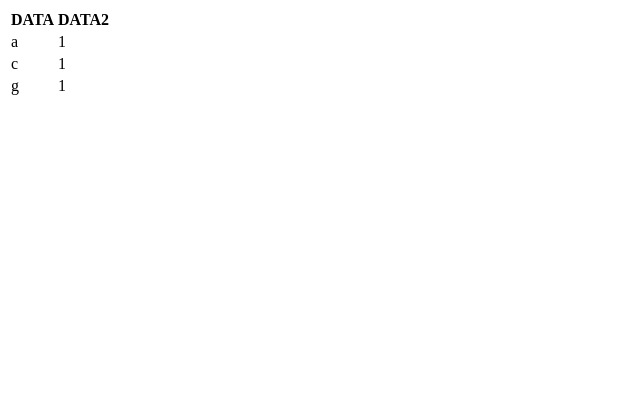
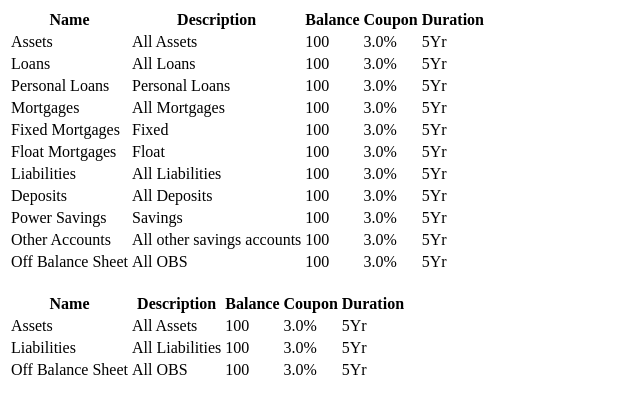
Before and after one commit to KAPastor/drlTbl, a plain HTML site: page index.html in a window 1280 px wide. Shown: the whole page, without its empty margins (0-640 px from the left). Drawn offline with nearby package versions, Linux system fonts and the light colour scheme.

Commit message:
Updates and basic functionality
Got the basics working!

```diff
--- a/index.html
+++ b/index.html
@@ -13,16 +13,38 @@
   </head>
 
   <body>
+    <table id="myDrilldownTable_Original">
+      <thead><th>Name</th><th>Description</th><th>Balance</th><th>Coupon</th><th>Duration</th></thead>
+      <tr depth="1"><td>Assets</td><td>All Assets</td><td>100</td><td>3.0%</td><td>5Yr</td></tr>
+      <tr depth="2"><td>Loans</td><td>All Loans</td><td>100</td><td>3.0%</td><td>5Yr</td></tr>
+      <tr depth="3"><td>Personal Loans</td><td>Personal Loans</td><td>100</td><td>3.0%</td><td>5Yr</td></tr>
+      <tr depth="2"><td>Mortgages</td><td>All Mortgages</td><td>100</td><td>3.0%</td><td>5Yr</td></tr>
+      <tr depth="3"><td>Fixed Mortgages</td><td>Fixed</td><td>100</td><td>3.0%</td><td>5Yr</td></tr>
+      <tr depth="3"><td>Float Mortgages</td><td>Float</td><td>100</td><td>3.0%</td><td>5Yr</td></tr>
+      <tr depth="1"><td>Liabilities</td><td>All Liabilities</td><td>100</td><td>3.0%</td><td>5Yr</td></tr>
+      <tr depth="2"><td>Deposits</td><td>All Deposits</td><td>100</td><td>3.0%</td><td>5Yr</td></tr>
+      <tr depth="3"><td>Power Savings</td><td>Savings</td><td>100</td><td>3.0%</td><td>5Yr</td></tr>
+      <tr depth="3"><td>Other Accounts</td><td>All other savings accounts</td><td>100</td><td>3.0%</td><td>5Yr</td></tr>
+      <tr depth="1"><td>Off Balance Sheet</td><td>All OBS</td><td>100</td><td>3.0%</td><td>5Yr</td></tr>
+    </table>
+
+
+<br>
+
+
     <table id="myDrilldownTable">
-      <thead><th>DATA</th><th>DATA2</th></thead>
-      <tr depth="1"><td>a</td><td>1</td></tr>
-      <tr depth="2"><td>b</td><td>2</td></tr>
-      <tr depth="1"><td>c</td><td>1</td></tr>
-      <tr depth="2"><td>d</td><td>2</td></tr>
-      <tr depth="3"><td>e</td><td>3</td></tr>
-      <tr depth="3"><td>f</td><td>3</td></tr>
-      <tr depth="1"><td>g</td><td>1</td></tr>
-
+      <thead><th>Name</th><th>Description</th><th>Balance</th><th>Coupon</th><th>Duration</th></thead>
+      <tr depth="1"><td>Assets</td><td>All Assets</td><td>100</td><td>3.0%</td><td>5Yr</td></tr>
+      <tr depth="2"><td>Loans</td><td>All Loans</td><td>100</td><td>3.0%</td><td>5Yr</td></tr>
+      <tr depth="3"><td>Personal Loans</td><td>Personal Loans</td><td>100</td><td>3.0%</td><td>5Yr</td></tr>
+      <tr depth="2"><td>Mortgages</td><td>All Mortgages</td><td>100</td><td>3.0%</td><td>5Yr</td></tr>
+      <tr depth="3"><td>Fixed Mortgages</td><td>Fixed</td><td>100</td><td>3.0%</td><td>5Yr</td></tr>
+      <tr depth="3"><td>Float Mortgages</td><td>Float</td><td>100</td><td>3.0%</td><td>5Yr</td></tr>
+      <tr depth="1"><td>Liabilities</td><td>All Liabilities</td><td>100</td><td>3.0%</td><td>5Yr</td></tr>
+      <tr depth="2"><td>Deposits</td><td>All Deposits</td><td>100</td><td>3.0%</td><td>5Yr</td></tr>
+      <tr depth="3"><td>Power Savings</td><td>Savings</td><td>100</td><td>3.0%</td><td>5Yr</td></tr>
+      <tr depth="3"><td>Other Accounts</td><td>All other savings accounts</td><td>100</td><td>3.0%</td><td>5Yr</td></tr>
+      <tr depth="1"><td>Off Balance Sheet</td><td>All OBS</td><td>100</td><td>3.0%</td><td>5Yr</td></tr>
     </table>
 
   </body>
--- a/js/drlTbl.js
+++ b/js/drlTbl.js
@@ -1,31 +1,50 @@
 (function($) {
 
-    $.fn.drlTbl = function() {
-        // For the table given we need to take the first column as the depth.
-        // Keep this list of depths in the rows:
-        var depth_set = [];
-        $.each(this.find(), function (i, item) {
-          depth_set.push($(item).attr("depth"));
+    $.fn.drlTbl = function(options) {
+      // Define the default options for the plugin:
+      var defaults = {
+        prepend: ">",
+        fontScaling: 2
+      };
+      var options = $.extend(defaults, options);
+
+      // First thing to do is to prepend at every depth the prepnd option
+      $.each(this.find("tr[depth]"), function (i, item) {
+        let prepend_str = Array(parseInt($(item).attr("depth"))).join(options.prepend);
+        let cur_size = parseInt($(item).css('font-size'));
+        $(item).css('font-size', (cur_size-options.fontScaling*(parseInt($(item).attr("depth"))-1)).toString()+'px')
+        // For each depth we will prepend the string onto the first td element of the row.
+        $(item).find('td:first').prepend(prepend_str);
       });
-        console.log(depth_set);
-        // Now that we have the depth set we can hide anything other than 1
 
+      // Hide all of the level 1 depths
       this.find("tr[depth][depth!='1']").hide();
 
        // Finally we will bind a click event to show the subrows based on the click
        this.find("tr[depth]").click(function(){
+         let current_depth = parseInt($(this).attr("depth"));
+         // Find out the depth of the next row index
+         let next_row_depth = parseInt($(this).closest('tr').next('tr').attr("depth"));
+         console.log(current_depth);
+         console.log(next_row_depth);
 
-         if ($(this).is(':visible')){
-
-         }else{
-           let current_depth = parseInt($(this).attr("depth"));
+         // If the next row is not smaller than the current we know we are at a leaf
+         if (current_depth<next_row_depth){// We are able to drill down more now
+           // Check if the next row is already visible.
+           if ($(this).closest('tr').next('tr').is(':visible')){ // Already open so close
+             $.each($(this).nextUntil("tr[depth='"+current_depth+"']"),function(idx,row){
+               if($(row).attr("depth") > current_depth){
+                 $(row).hide();
+               }
+             });
+           }else{ // Not visible so we will open it
              $.each($(this).nextUntil("tr[depth='"+current_depth+"']"),function(idx,row){
                if($(row).attr("depth") == current_depth+1){
                  $(row).show();
                }
              });
            }
-
+         }
 
 
        })
@@ -33,9 +52,3 @@
     }
 
 }(jQuery));
-
-
-// $("#tableId > tbody > tr").each(function(){
-//     var name = $(this).find("td:first").text();
-//     console.log("Method name: "+name);
-// });
```
Lines whose indentation alone changed are shown as unchanged.
